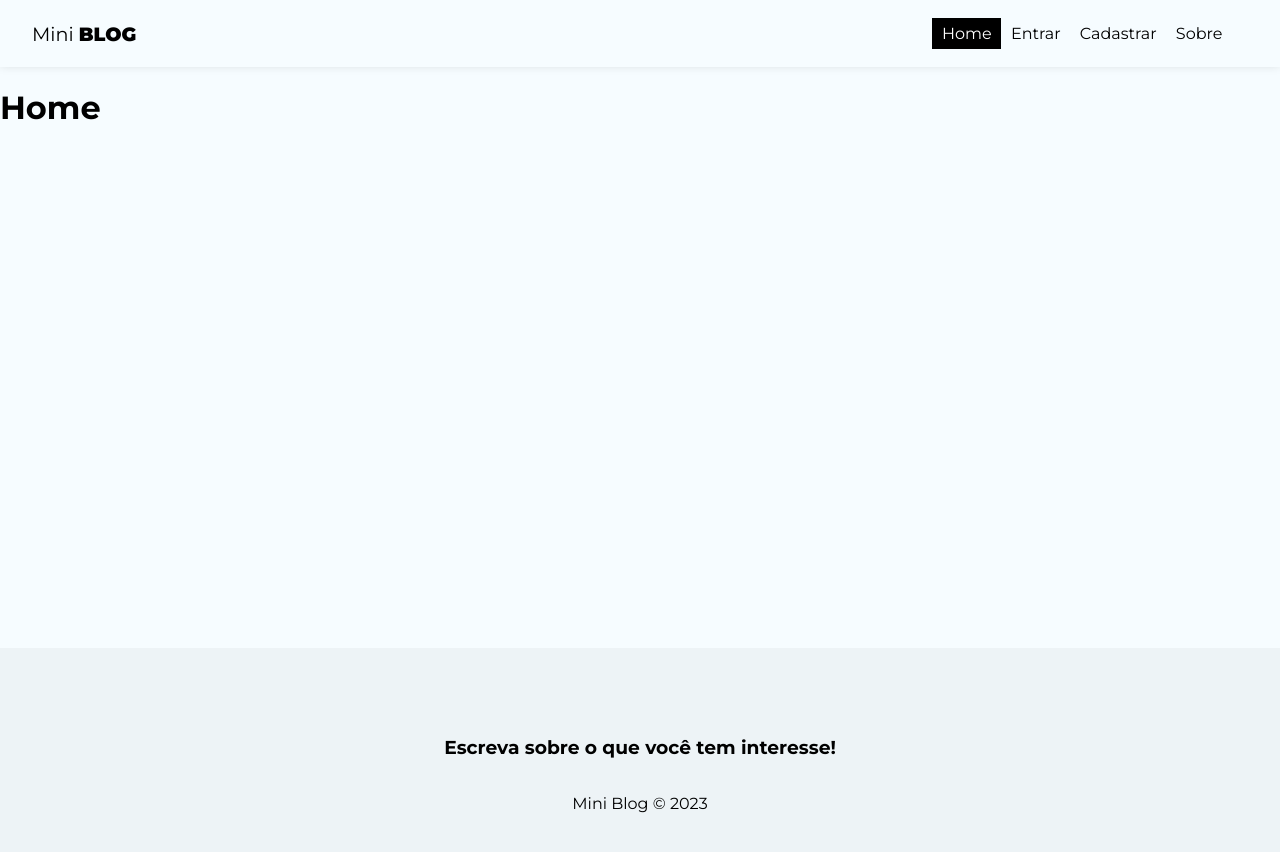
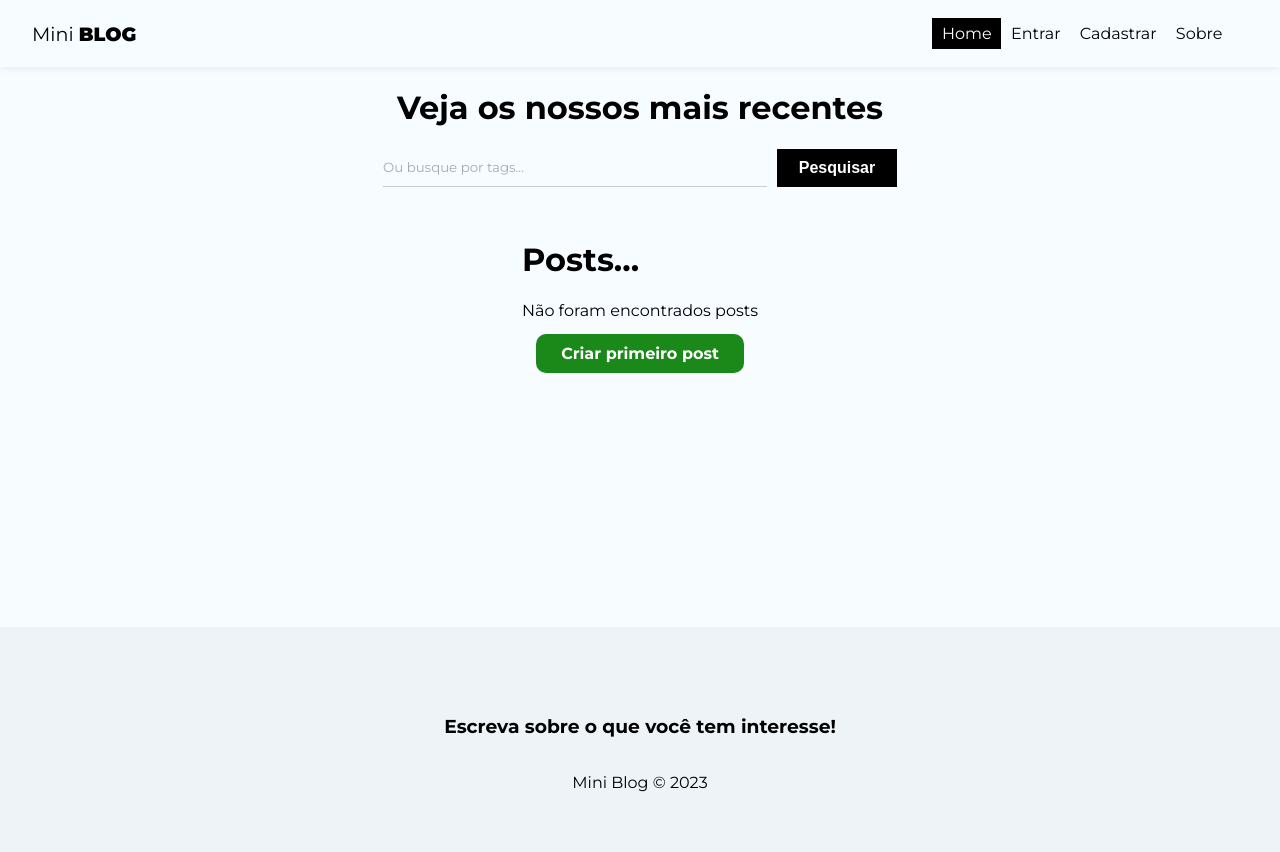
Before and after one commit to leonardorimes/hora-de-codar-curso-react, a React (Create React App) app in the folder 10_MINIBLOG/miniblog/: page / in a window 1280 px wide. Shown: the top 852 px of the page. Built offline with nearby package versions, Linux system fonts and the light colour scheme; no server answers.

Commit message:
criando pagina com 0 posts

```diff
--- a/10_MINIBLOG/miniblog/src/pages/CreatePost/CreatePost.js
+++ b/10_MINIBLOG/miniblog/src/pages/CreatePost/CreatePost.js
@@ -5,7 +5,12 @@
 import { useAuthValue } from "../../context/AuthContext";
 import { useInsertDocument } from "../../hooks/userInsertDocument";
 
+
+
 const CreatePost = () => {
+
+  const navigate = useNavigate()
+
   const [title, setTitle] = useState("");
   const [image, setImage] = useState("");
   const [body, setBody] = useState("");
@@ -18,26 +23,37 @@
 
 
   const handleSubmit = (e) => {
+
     e.preventDefault();
     setFormError("")
 
     // validate image url
-
+    if (/^https?:\/\//.test(image)) {
+      navigate("/");
+    } else {
+      setFormError("A imagem precisa ser uma URL");
+      return
+    }
 
     // criar o array de tags
-
+    const tagsArray = tags.split(",").map((tag) => tag.trim().toLowerCase())
     // checar todos os valores
+    if(!title || !image || !tags || !body){
+      setFormError("Por favor preencha todos os campos!")
+    }
+    // if (formError) return
 
     insertDocument({
       title,
       image,
       body,
-      tags,
+      tagsArray,
       uid: user.uid,
       createdBy: user.displayName
     })
 
     // redirect to home page
+    navigate("/");
 
   };
 
@@ -97,6 +113,7 @@
           </button>
         )}
         {response.error && <p className="error"> {response.error} </p>}
+        {formError && <p className="error"> {formError} </p>}
       </form>
     </div>
   );
--- a/10_MINIBLOG/miniblog/src/pages/Home/Home.js
+++ b/10_MINIBLOG/miniblog/src/pages/Home/Home.js
@@ -1,12 +1,42 @@
 // CSS
-import styles from './Home.module.css'
+import styles from "./Home.module.css";
+
+// hooks
+import { useNavigate, Link } from "react-router-dom";
+import { useState } from "react";
+
+// components
 
 const Home = () => {
+  const [query, setQuery] = useState("");
+  const [posts] = useState([])
+
+  const handleSubmit = (e) => {
+    e.preventDefault();
+  };
   return (
-    <div>
-        <h1> Home </h1>
+    <div className={styles.home}>
+      <h1> Veja os nossos mais recentes</h1>
+      <form onSubmit={handleSubmit} className={styles.search_form}>
+        <input
+          type="text"
+          placeholder="Ou busque por tags..."
+          onChange={(e) => setQuery(e.target.value)}
+        />
+        <button className="btn btn-dark">Pesquisar</button>
+      </form>
+      <div>
+        <h1>Posts...</h1>
+        {posts && posts.length === 0 && (
+          <div className={styles.noposts}>
+            <p>Não foram encontrados posts</p>
+            <Link to="/posts/create" className="btn">Criar primeiro post</Link>
+          </div>
+
+        )}
+      </div>
     </div>
-  )
-}
+  );
+};
 
-export default Home
+export default Home;
--- a/10_MINIBLOG/miniblog/src/pages/Home/Home.module.css
+++ b/10_MINIBLOG/miniblog/src/pages/Home/Home.module.css
@@ -0,0 +1,32 @@
+.home {
+    display: flex;
+    flex-direction: column;
+    align-items: center;
+    justify-content: center;
+
+}
+
+.search_form {
+    max-width: 100%;
+    width: 60%;
+    display: flex;
+    justify-content: center;
+    margin-bottom: 2em;
+}
+
+.search_form input {
+    margin-right: 10px;
+    width: 50%;
+}
+
+.noposts {
+    text-align: center;
+}
+
+.noposts p {
+    margin-bottom: 1.5em;
+}
+
+.noposts a {
+    padding: 10px 25px;
+}
```
